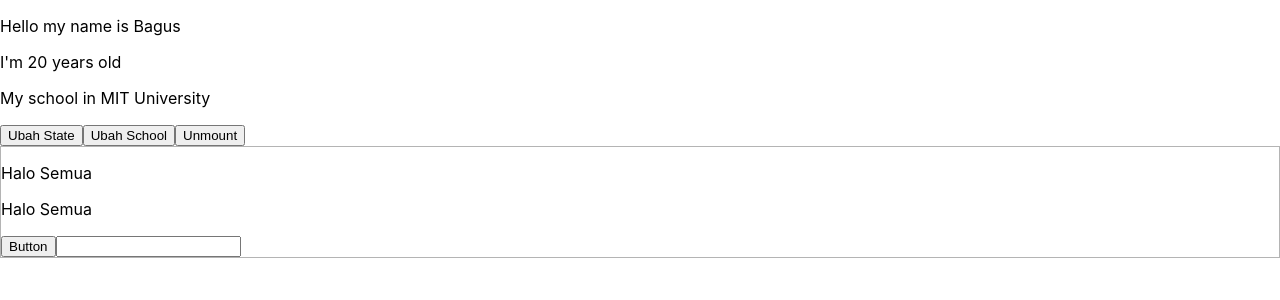
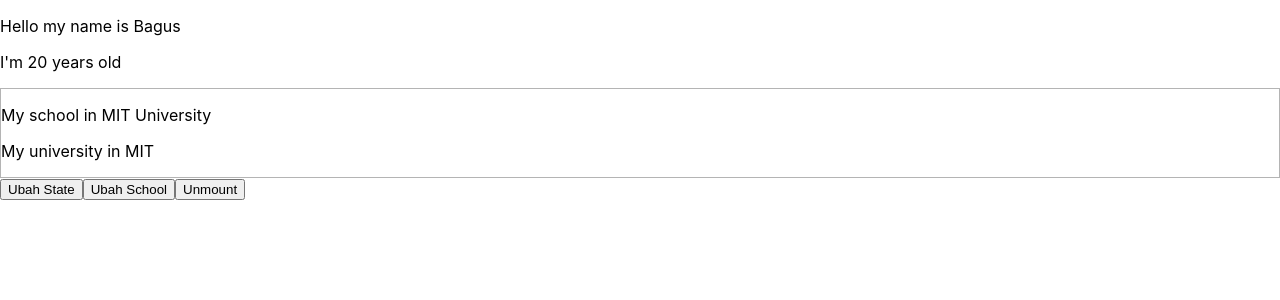
Before and after one commit to SekolahFullstackCilsy/react-fundamental-3-project-structure, a React (Create React App) app: page / in a window 1280 px wide. Shown: the top 300 px of the page. Built offline with nearby package versions, Linux system fonts and the light colour scheme.

Commit message:
advance HOC

```diff
--- a/src/App.js
+++ b/src/App.js
@@ -1,7 +1,6 @@
 import React, { useEffect, useState, Fragment } from 'react'
 import Person from './components/person'
 import School from './components/school'
-import CardHOC from './hoc/card'
 
 const App = () => {
   useEffect(() => {
@@ -43,13 +42,6 @@ const App = () => {
       <button onClick={handleChangeSchool}>Ubah School</button>
       <button onClick={handleUnmount}>Unmount</button>
 
-      <CardHOC>
-        <p>Halo Semua</p>
-        <p>Halo Semua</p>
-        <button>Button</button>
-        <input></input>
-      </CardHOC>
-
     </Fragment>
   )
 }
--- a/src/components/school/index.js
+++ b/src/components/school/index.js
@@ -1,4 +1,5 @@
 import React from 'react'
+import cardHOC from '../../hoc/card'
 
 const School = (props) => {
   return (
@@ -8,4 +9,13 @@ const School = (props) => {
   )
 }
 
-export default School
+const University = (props) => {
+  return (
+    <div>
+      <p>My university in {props.school}</p>
+    </div>
+  )
+}
+
+
+export default cardHOC(School)(University)
--- a/src/hoc/card/index.js
+++ b/src/hoc/card/index.js
@@ -2,12 +2,13 @@ import React from 'react'
 
 import './index.scss'
 
-const CardHOC = (props) => {
+const cardHOC = (WrapComponent) => (Component) => (props) => {
   return (
     <div className="container">
-      {props.children}
+      <WrapComponent {...props} />
+      <Component {...props} />
     </div>
   )
 }
 
-export default CardHOC
+export default cardHOC
```
